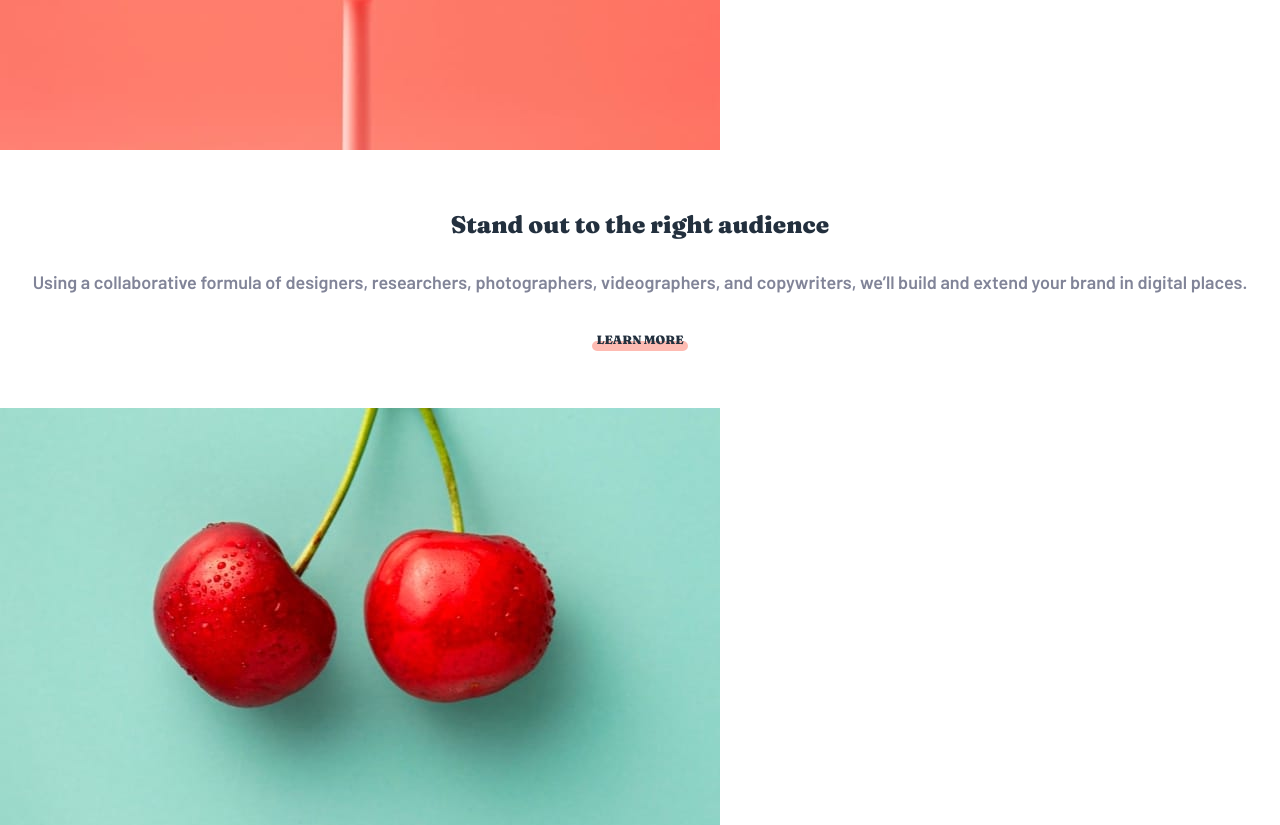
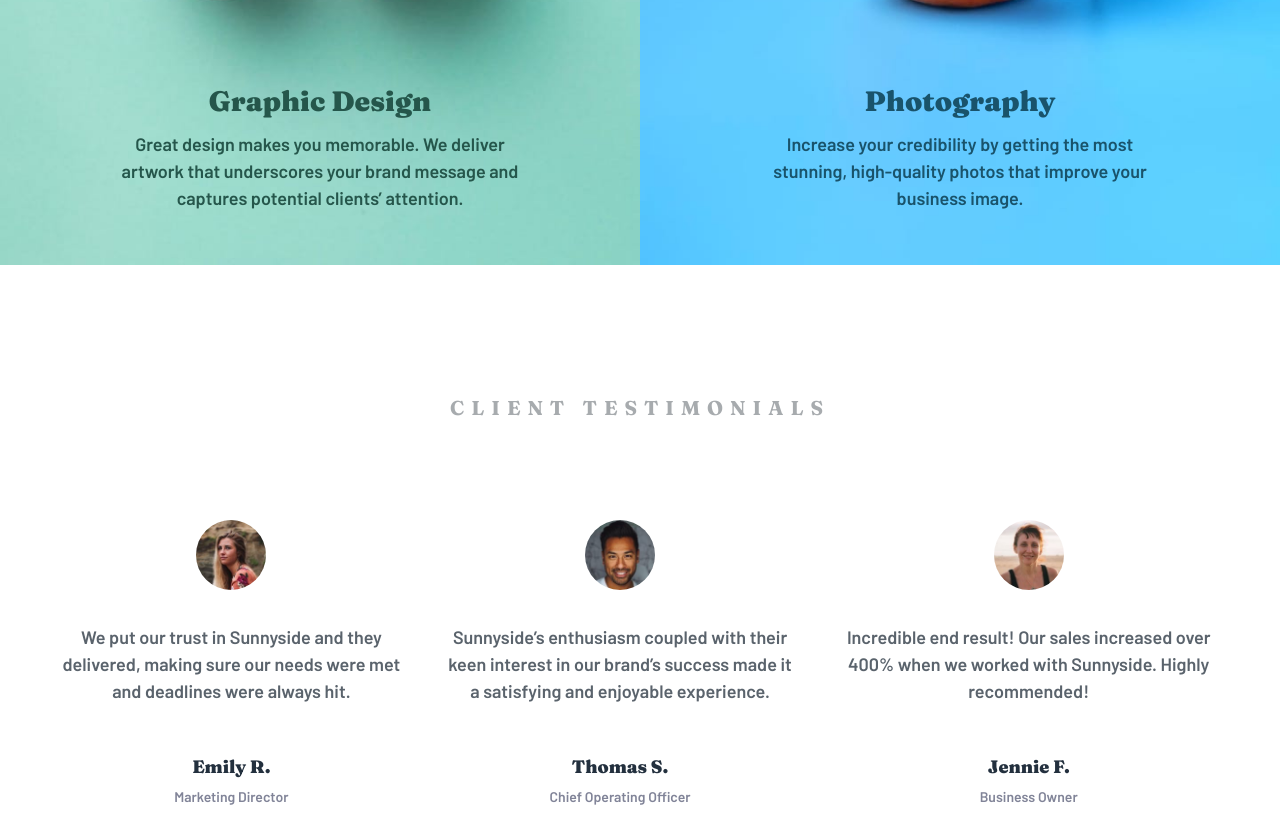
Before and after one commit to naveen-p08/sunnyside-landing-page, a plain HTML site: page index.html in a window 1280 px wide. Shown: the part 2135-2960 px from the top of the page. Drawn offline with Linux system fonts and the light colour scheme.

Commit message:
final layout v1

```diff
--- a/index.html
+++ b/index.html
@@ -63,8 +63,8 @@
     <h1 class="hero-title">We are creatives</h1>
 </main>
 
-<section class="feature">
-    <div class="transform">
+<section class="feature container-l">
+    <div class="transform flex">
         <div class="img-container">
             <img src="images/desktop/image-transform.jpg" alt="Picture of a egg" class="desktop-image">
             <img src="images/mobile/image-transform.jpg" alt="Picture of a egg" class="mobile-image">
@@ -81,7 +81,7 @@
     </div>
 
 
-    <div class="stand-out">
+    <div class="stand-out flex">
         <div class="img-container">
             <img src="images/desktop/image-stand-out.jpg" alt="Picture of a cup" class="desktop-image">
             <img src="images/mobile/image-stand-out.jpg" alt="Picture of a cup" class="mobile-image">
@@ -100,6 +100,7 @@
         </div>
     </div>
 
+    <div class="info flex">
         <div class="graphic-design-container">
             <figure class="graphic-design">
                 <div>
@@ -126,15 +127,19 @@
                     <img src="images/mobile/image-photography.jpg" alt="picture of orange" class="mobile-image">
                 </div>
                 <figcaption class="padding-inline">
+                    <div>
                         <h2>Photography</h2>
                         <p>
-                    Increase your credibility by getting the most stunning, high-quality photos that improve your
+                            Increase your credibility by getting the most stunning, high-quality photos that improve
+                            your
                             business
                             image.
                         </p>
+                    </div>
                 </figcaption>
             </figure>
 
+        </div>
     </div>
 </section>
 
@@ -151,8 +156,10 @@
                     always
                     hit.
                 </p>
+                <div>
                     <span class="user-name">Emily R.</span>
                     <span>Marketing Director</span>
+                </div>
             </div>
 
             <div>
@@ -163,8 +170,10 @@
                     and
                     enjoyable experience.</p>
 
+                <div>
                     <span class="user-name">Thomas S.</span>
                     <span>Chief Operating Officer</span>
+                </div>
             </div>
 
             <div>
@@ -173,8 +182,10 @@
                 </div>
                 <p>Incredible end result! Our sales increased over 400% when we worked with Sunnyside. Highly
                     recommended!</p>
+                <div>
                     <span class="user-name">Jennie F.</span>
                     <span>Business Owner</span>
+                </div>
             </div>
         </div>
     </div>
--- a/style.css
+++ b/style.css
@@ -61,7 +61,7 @@ html {
 }
 
 .container-s {
-    max-width: 110rem;
+    max-width: 120rem;
     margin-inline: auto;
 }
 
@@ -490,6 +490,8 @@ figcaption p {
     margin-block: 3rem;
     display: flex;
     justify-content: space-evenly;
+
+    font-size: var(--fs-client-heading-m);
 }
 
 .footer-nav a {
@@ -539,13 +541,103 @@ figcaption p {
 
 }
 
-.socials:focus {
-
-}
-
 .socials li a {
     display: block;
     height: 100%;
 }
 
 /*endregion*/
+@media (min-width: 45em) {
+
+    body {
+        font-size: var(--fs-body);
+    }
+
+    /*region transform and standout*/
+    .flex {
+       display: flex;
+       flex-direction: row;
+       align-items: center;
+   }
+
+    .flex> * {
+        flex: 1 0 50%;
+        text-align: left;
+    }
+
+    .transform.flex {
+        flex-direction: row-reverse;
+    }
+
+    .transform-content,
+    .stand-out-content {
+        padding: 12rem;
+    }
+
+    .transform-content h2,
+    .stand-out-content h2 {
+        font-size: var(--fs-secondary-heading);
+        padding-inline: 0;
+    }
+    /*endregion*/
+
+    /*region info*/
+    figcaption {
+        max-width: 100%;
+        width: 100%;
+    }
+
+    figcaption div {
+        max-width: 40ch;
+        text-align: center;
+        margin-inline: auto;
+    }
+
+    figcaption h2 {
+        font-size: var(--fs-sub-heading);
+    }
+    /*endregion*/
+
+
+    /*region testimonial*/
+    .testimonial {
+        margin-block: 7rem;
+    }
+
+    .testimonial  h2 {
+        font-size: var(--fs-client-heading);
+    }
+
+    .testimonial-users .user-name {
+        font-size: var(--fs-body);
+    }
+
+    .testimonial-users .user-name + span {
+        font-size: var(--fs-client-heading-m);
+    }
+
+    .testimonial-users {
+        gap: 4rem;
+        display: grid;
+        grid-auto-flow: column;
+    }
+
+    .testimonial-users div {
+        text-align: center;
+    }
+    /*endregion*/
+
+
+    .gallery {
+        grid-template-columns: repeat(4, 1fr);
+    }
+
+
+    .footer-nav ul {
+        justify-content: center;
+        gap: 5rem;
+
+        font-size: var(--fs-body);
+    }
+
+}
```
Also changed, not shown: 1 other file. Lines whose indentation alone changed are shown as unchanged.
